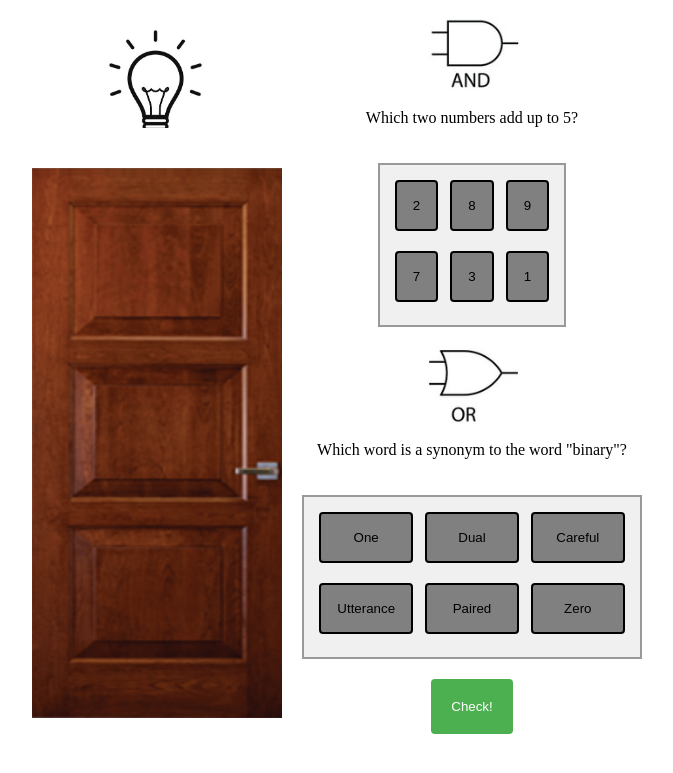
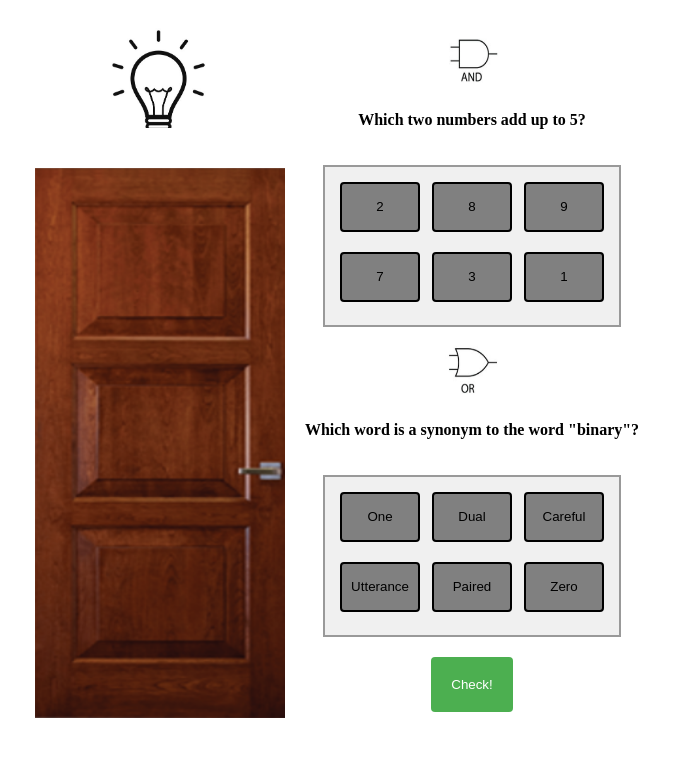
Before and after one commit to samhita-l/warmup2, a Jekyll site: the page project/logicGates.html, which Jekyll copies as it is, in a window 1280 px wide. Shown: the top 773 px of the page, without its empty margins (313-986 px from the left). Built offline with Jekyll 4.4.1, drawn with Linux system fonts in a browser that asks for light colours.

Commit message:
Fixed the buttons and the images

```diff
--- a/project/logicGates.html
+++ b/project/logicGates.html
@@ -63,11 +63,21 @@
         }
 
         /* Style for the buttons in the container */
-        .button-container.my-button {
-            background-color: #b0b0b0; /* Lighter grey background color */
-            color: #333; /* Darker text color */
-            border: 2px solid #666; /* Darker border color */
-            transition: background-color 0.3s ease, color 0.3s ease; /* Smooth transition on hover */
+        .button-container .my-button {
+            width: 80px; /* Set the width of the buttons */
+            height: 50px; /* Set the height of the buttons */
+            background-color: #808080; /* Grey background color */
+            color: #000; /* Black text color */
+            padding: 16px; /* Increase padding inside the button */
+            border: 2px solid black; /* Black border */
+            border-radius: 4px; /* Optional: Add rounded corners */
+            cursor: pointer; /* Change cursor to pointer on hover */
+            margin-bottom: 8px; /* Adjusted margin between buttons */
+            position: relative; /* Add this line to enable z-index */
+            z-index: 1; /* Add this line to control the stacking order */
+            display: flex; /* Use flexbox */
+            justify-content: center; /* Center the content horizontally */
+            align-items: center; /* Center the content vertically */
         }
 
         .button-container .my-button:hover {
@@ -93,12 +103,6 @@
             z-index: 1; /* Add this line to control the stacking order */
         }
 
-        /* Style for the "not" and "and" images */
-        .logical-operators {
-        width: 50px; /* Adjust the size as needed */
-        height: 50px; /* Adjust the size as needed */
-        }
-
         /* Style for the Check button */
         #check {
             padding: 20px; /* Increase padding for a larger button */
@@ -115,6 +119,19 @@
             background-color: #45a049; /* Darker green background color on hover */
         }
 
+        /* Style for the "and" and "or" images */
+        #and,
+        #or {
+            width: 60px; /* Adjust the size as needed */
+            height: 50px; /* Adjust the size as needed */
+            margin-bottom: 10px; /* Add margin at the bottom */
+        }
+
+        /* Style for the paragraph text */
+        .text-buttons p {
+            font-weight: bold; /* Make the text bold */
+        }
+
     </style>
 </head>
 
@@ -125,7 +142,7 @@
             <img src="door1.png" id="door1">
         </div>
         <div class="text-buttons"">
-        <img src="and.png">
+        <img src="and.png" id="and">
         <p>Which two numbers add up to 5?</p>
         <div class="button-container">
           <button class="my-button" id="b1" onclick="toggle1Value(this);">2</button>
@@ -136,7 +153,7 @@
           <button class="my-button" id="b6" onclick="toggle6Value(this);">1</button>
         </div>
         <br>
-        <img src="or.png">
+        <img src="or.png" id="or">
         <p>Which word is a synonym to the word "binary"?</p>
         <div class="button-container">
           <button class="my-button" id="b7" onclick="toggle7Value(this);">One</button>
```
